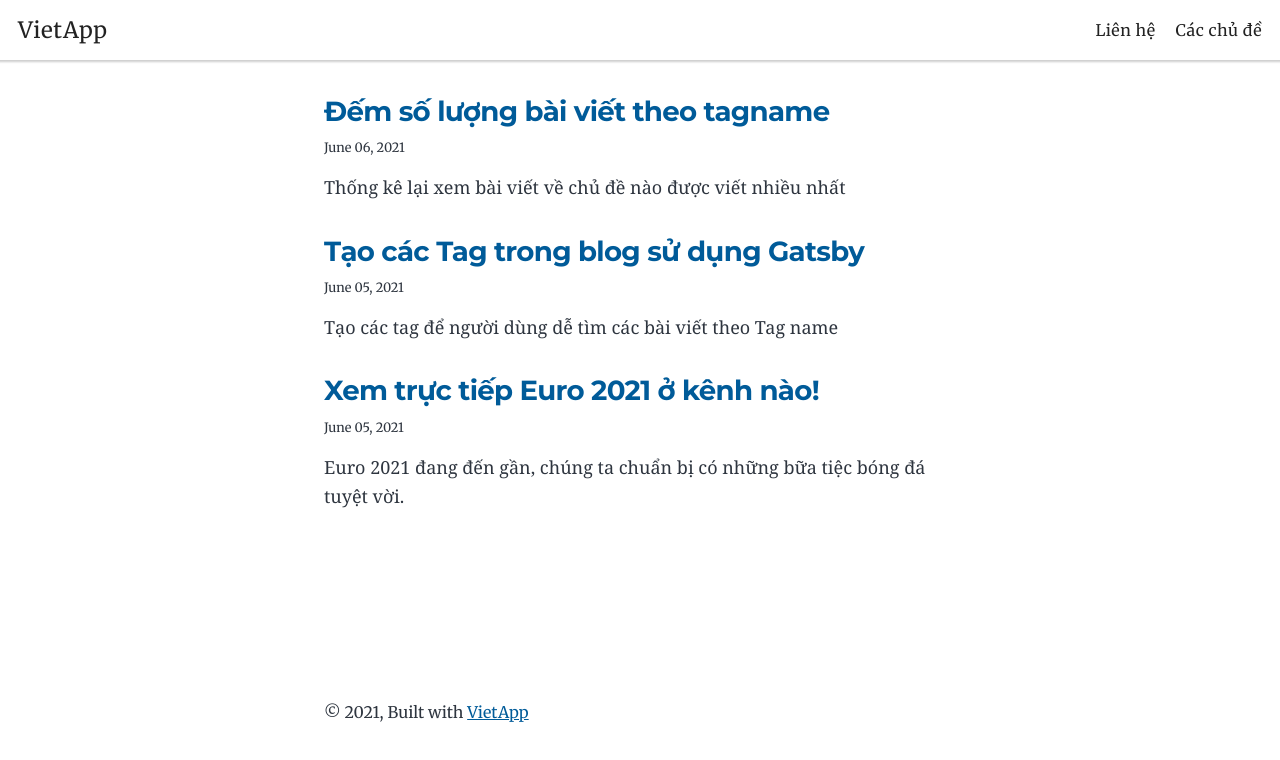
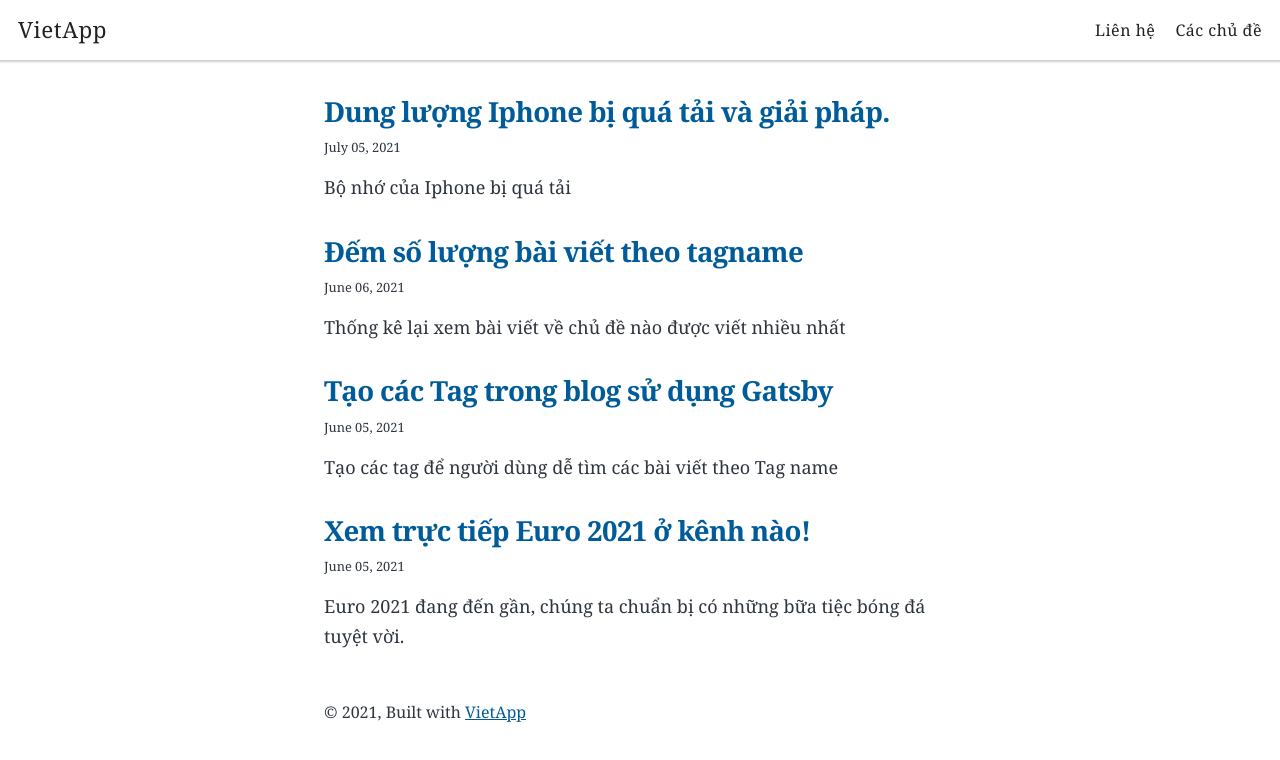
Before and after one commit to steve-phan/vietapp-eu, a Gatsby site: page / in a window 1280 px wide. Built offline with nearby package versions, Linux system fonts and the light colour scheme; Gatsby itself is replaced by a stand-in of ours.

Commit message:
added picture

```diff
--- /dev/null
+++ b/content/blog/p4/index.md
@@ -0,0 +1,14 @@
+---
+title: Dung lượng Iphone bị quá tải và giải pháp.
+date: "2021-07-05T23:12:03.284Z"
+description: "Bộ nhớ của Iphone bị quá tải"
+tag: "Tin tức, Iphone, MacBook"
+---
+
+Tạo một `regex` sẵn ở trong `gatsby-node.js` .
+
+![Regex.](/create-regex.png "Regex need to query")
+
+Sau đó sử dụng nó để filter các bài viết liên quan đế tagname đó
+
+![Query variable.](/query.png "Query image")
--- a/src/style.css
+++ b/src/style.css
@@ -28,11 +28,8 @@
   --spacing-20: 5rem;
   --spacing-24: 6rem;
   --spacing-32: 8rem;
-  --fontFamily-sans: Montserrat, system-ui, -apple-system, BlinkMacSystemFont,
-    "Segoe UI", Roboto, "Helvetica Neue", Arial, "Noto Sans", sans-serif,
-    "Apple Color Emoji", "Segoe UI Emoji", "Segoe UI Symbol", "Noto Color Emoji";
-  --fontFamily-serif: "Merriweather", "Georgia", Cambria, "Times New Roman",
-    Times, serif;
+  --fontFamily-sans: "Noto Serif", serif;
+  --fontFamily-serif: "Noto Serif", serif;
   --font-body: var(--fontFamily-serif);
   --font-heading: var(--fontFamily-sans);
   --fontWeight-normal: 400;
```
Also changed, not shown: content/blog/p4/1.png (added), content/blog/p4/2.png (added), content/blog/p4/3.png (added).
